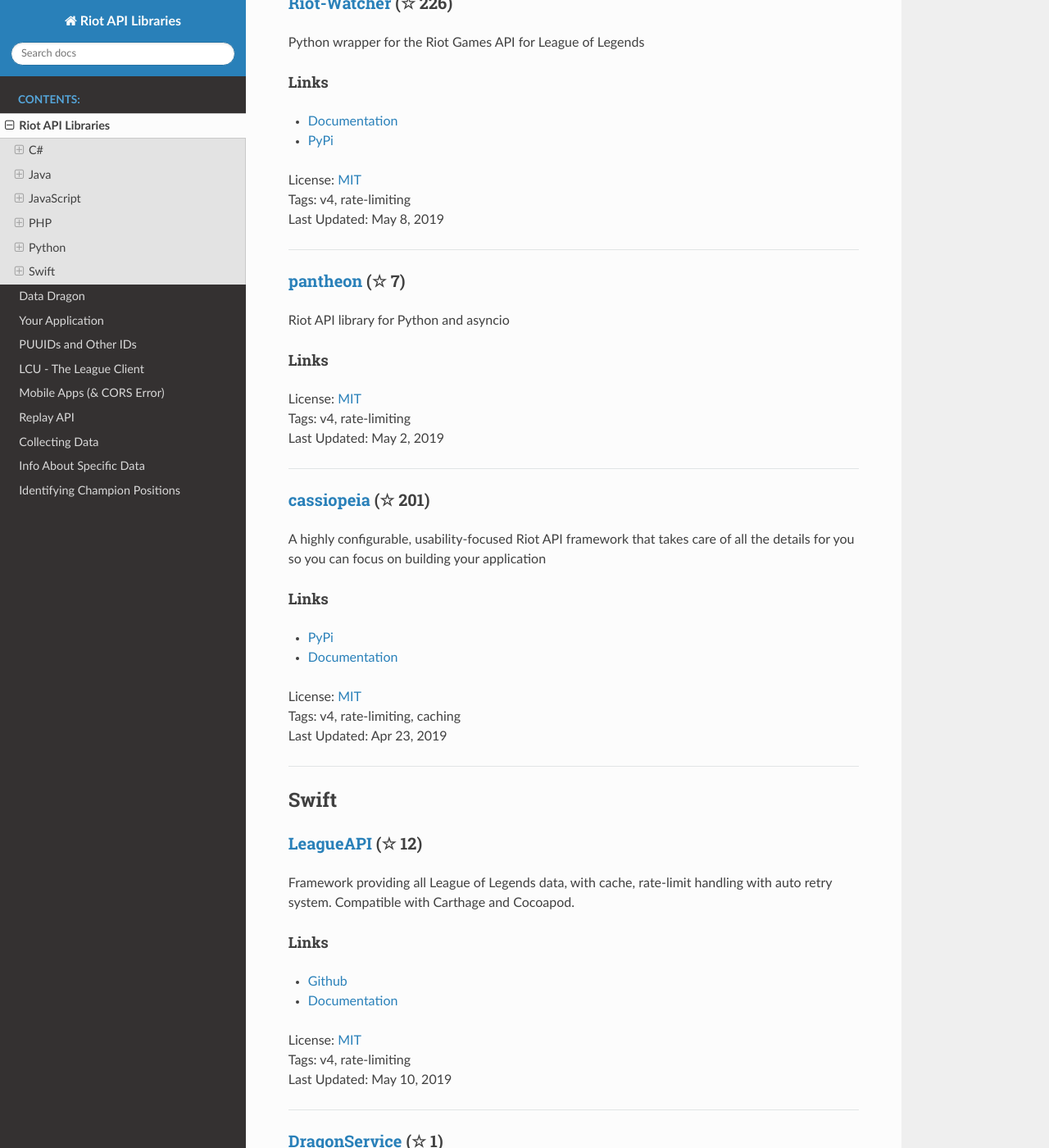
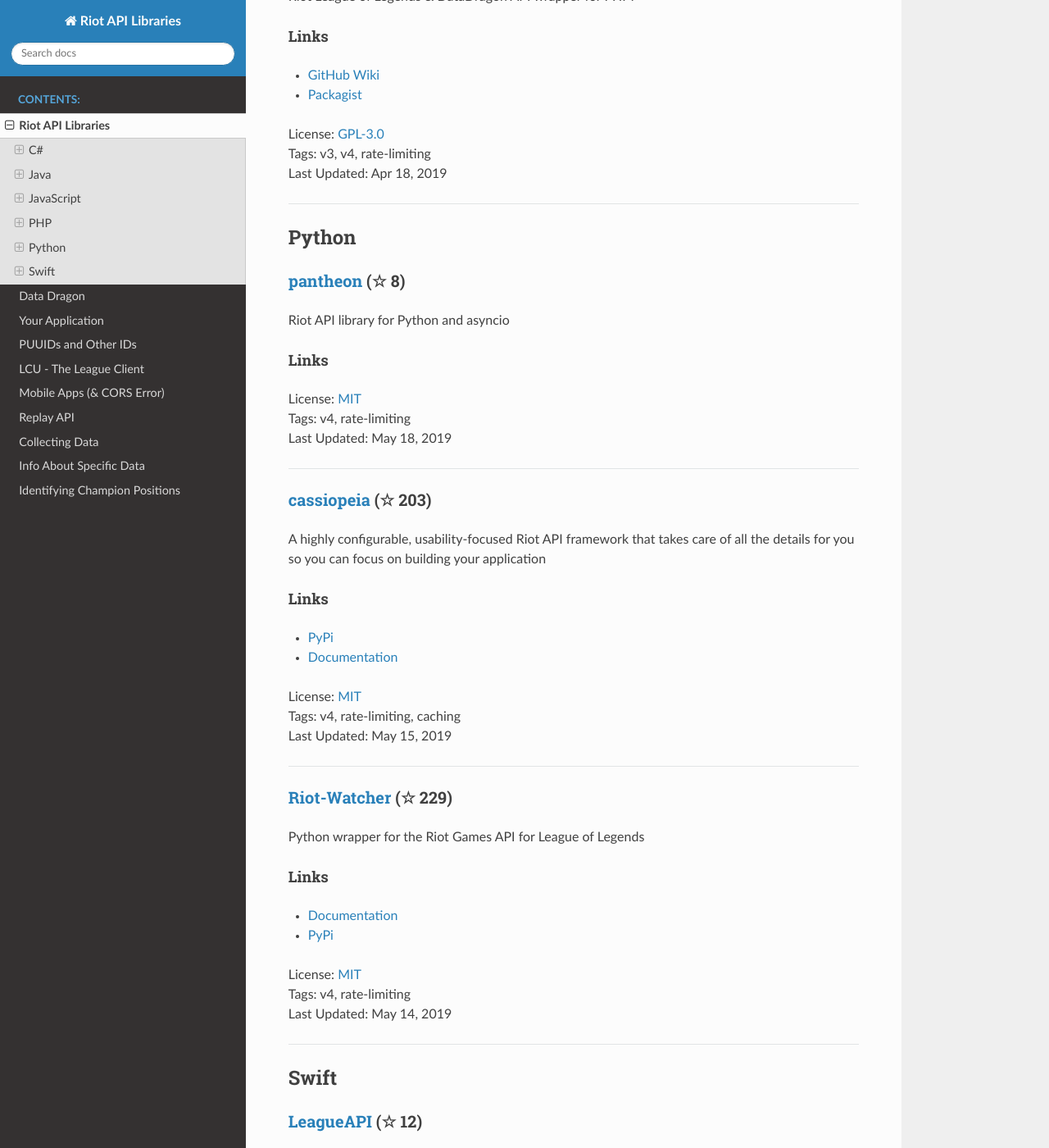
Before and after one commit to WxWatch/riot-api-libraries, a Sphinx documentation site: the page built from docs/libraries.rst, in a window 1280 px wide and 1400 px high, scrolled down 3768 px. Shown: the whole window at 82% size. Built offline with Sphinx 7.4.7 and the Read the Docs theme 2.0.0, drawn with Linux system fonts in a browser that asks for light colours; pages that are not in the unit, such as notebooks, are missing from menus; part of the change alters nothing that is shown; some of the changed text lies outside the part shown.

```diff
--- a/docs/libraries.rst
+++ b/docs/libraries.rst
@@ -4,7 +4,7 @@ Riot API Libraries
 C#
 ------------------------------------------
 
-`RiotSharp <https://github.com/BenFradet/RiotSharp>`_ (☆ 185)
+`RiotSharp <https://github.com/BenFradet/RiotSharp>`_ (☆ 186)
 ~~~~~~~~~~~~~~~~~~~~~~~~~~~~~~~~~~~~~~~~~~~~~~~~~~~~~~~~~~~~~~~~~~~~~~~~~~~~~~~~~~~~~~~~~~~~~~~~~~~~
 
 RiotSharp's ASP.NET Core integration. **NOTE: NuGet releases are severely outdated, although library itself is maintained!**
@@ -14,7 +14,7 @@ Links
 
 | License: `MIT <http://choosealicense.com/licenses/mit>`_
 | Tags: v4, rate-limiting, asp-net-core
-| Last Updated: May 11, 2019
+| Last Updated: May 16, 2019
 
 -----------------
 
@@ -29,12 +29,27 @@ Links
 - `NuGet <https://www.nuget.org/packages/MingweiSamuel.Camille/>`_
 | License: `LGPL-3.0 <http://choosealicense.com/licenses/lgpl-3.0>`_
 | Tags: v3, v4, rate-limiting
-| Last Updated: May 11, 2019
+| Last Updated: May 15, 2019
 
 -----------------
 
 Java
 ------------------------------------------
+
+`riot-api-java <https://github.com/taycaldwell/riot-api-java>`_ (☆ 157)
+~~~~~~~~~~~~~~~~~~~~~~~~~~~~~~~~~~~~~~~~~~~~~~~~~~~~~~~~~~~~~~~~~~~~~~~~~~~~~~~~~~~~~~~~~~~~~~~~~~~~
+
+A simple to use Riot Games API wrapper for Java. This library makes it easy to gather and use League of Legends data in your apps.
+
+Links
+::::::::::::::::
+
+- `JitPack <https://jitpack.io/#rithms/riot-api-java/>`_
+| License: `Apache-2.0 <http://choosealicense.com/licenses/apache-2.0>`_
+| Tags: v4, rate-limiting
+| Last Updated: May 18, 2019
+
+-----------------
 
 `L4J8 <https://github.com/stelar7/L4J8>`_ (☆ 13)
 ~~~~~~~~~~~~~~~~~~~~~~~~~~~~~~~~~~~~~~~~~~~~~~~~~~~~~~~~~~~~~~~~~~~~~~~~~~~~~~~~~~~~~~~~~~~~~~~~~~~~
@@ -46,11 +61,11 @@ Links
 
 | License: `Apache-2.0 <http://choosealicense.com/licenses/apache-2.0>`_
 | Tags: v4
-| Last Updated: Apr 27, 2019
+| Last Updated: May 17, 2019
 
 -----------------
 
-`orianna <https://github.com/meraki-analytics/orianna>`_ (☆ 93)
+`orianna <https://github.com/meraki-analytics/orianna>`_ (☆ 94)
 ~~~~~~~~~~~~~~~~~~~~~~~~~~~~~~~~~~~~~~~~~~~~~~~~~~~~~~~~~~~~~~~~~~~~~~~~~~~~~~~~~~~~~~~~~~~~~~~~~~~~
 
 A highly configurable, usability-focused Riot API framework that takes care of all the details for you so you can focus on building your application
@@ -101,7 +116,7 @@ Links
 
 -----------------
 
-`kayn <https://github.com/cnguy/kayn>`_ (☆ 83)
+`kayn <https://github.com/cnguy/kayn>`_ (☆ 85)
 ~~~~~~~~~~~~~~~~~~~~~~~~~~~~~~~~~~~~~~~~~~~~~~~~~~~~~~~~~~~~~~~~~~~~~~~~~~~~~~~~~~~~~~~~~~~~~~~~~~~~
 
 superagent-inspired Node.js lib (w/ **some** TypeScript support) for accessing Riot's League of Legend's API (discord: cnguy#3614)
@@ -171,7 +186,37 @@ Links
 Python
 ------------------------------------------
 
-`Riot-Watcher <https://github.com/pseudonym117/Riot-Watcher>`_ (☆ 226)
+`pantheon <https://github.com/Canisback/pantheon>`_ (☆ 8)
+~~~~~~~~~~~~~~~~~~~~~~~~~~~~~~~~~~~~~~~~~~~~~~~~~~~~~~~~~~~~~~~~~~~~~~~~~~~~~~~~~~~~~~~~~~~~~~~~~~~~
+
+Riot API library for Python and asyncio
+
+Links
+::::::::::::::::
+
+| License: `MIT <http://choosealicense.com/licenses/mit>`_
+| Tags: v4, rate-limiting
+| Last Updated: May 18, 2019
+
+-----------------
+
+`cassiopeia <https://github.com/meraki-analytics/cassiopeia>`_ (☆ 203)
+~~~~~~~~~~~~~~~~~~~~~~~~~~~~~~~~~~~~~~~~~~~~~~~~~~~~~~~~~~~~~~~~~~~~~~~~~~~~~~~~~~~~~~~~~~~~~~~~~~~~
+
+A highly configurable, usability-focused Riot API framework that takes care of all the details for you so you can focus on building your application
+
+Links
+::::::::::::::::
+
+- `PyPi <https://pypi.org/project/cassiopeia/>`_
+- `Documentation <http://cassiopeia.readthedocs.org/en/latest/>`_
+| License: `MIT <http://choosealicense.com/licenses/mit>`_
+| Tags: v4, rate-limiting, caching
+| Last Updated: May 15, 2019
+
+-----------------
+
+`Riot-Watcher <https://github.com/pseudonym117/Riot-Watcher>`_ (☆ 229)
 ~~~~~~~~~~~~~~~~~~~~~~~~~~~~~~~~~~~~~~~~~~~~~~~~~~~~~~~~~~~~~~~~~~~~~~~~~~~~~~~~~~~~~~~~~~~~~~~~~~~~
 
 Python wrapper for the Riot Games API for League of Legends
@@ -183,37 +228,7 @@ Links
 - `PyPi <https://pypi.python.org/pypi/riotwatcher>`_
 | License: `MIT <http://choosealicense.com/licenses/mit>`_
 | Tags: v4, rate-limiting
-| Last Updated: May 8, 2019
-
------------------
-
-`pantheon <https://github.com/Canisback/pantheon>`_ (☆ 7)
-~~~~~~~~~~~~~~~~~~~~~~~~~~~~~~~~~~~~~~~~~~~~~~~~~~~~~~~~~~~~~~~~~~~~~~~~~~~~~~~~~~~~~~~~~~~~~~~~~~~~
-
-Riot API library for Python and asyncio
-
-Links
-::::::::::::::::
-
-| License: `MIT <http://choosealicense.com/licenses/mit>`_
-| Tags: v4, rate-limiting
-| Last Updated: May 2, 2019
-
------------------
-
-`cassiopeia <https://github.com/meraki-analytics/cassiopeia>`_ (☆ 201)
-~~~~~~~~~~~~~~~~~~~~~~~~~~~~~~~~~~~~~~~~~~~~~~~~~~~~~~~~~~~~~~~~~~~~~~~~~~~~~~~~~~~~~~~~~~~~~~~~~~~~
-
-A highly configurable, usability-focused Riot API framework that takes care of all the details for you so you can focus on building your application
-
-Links
-::::::::::::::::
-
-- `PyPi <https://pypi.org/project/cassiopeia/>`_
-- `Documentation <http://cassiopeia.readthedocs.org/en/latest/>`_
-| License: `MIT <http://choosealicense.com/licenses/mit>`_
-| Tags: v4, rate-limiting, caching
-| Last Updated: Apr 23, 2019
+| Last Updated: May 14, 2019
 
 -----------------
 
```
